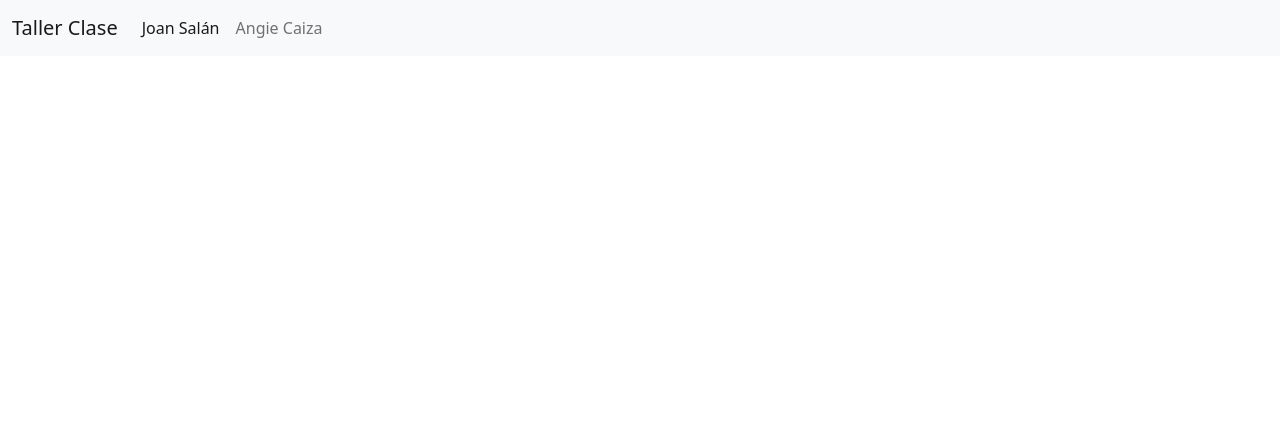
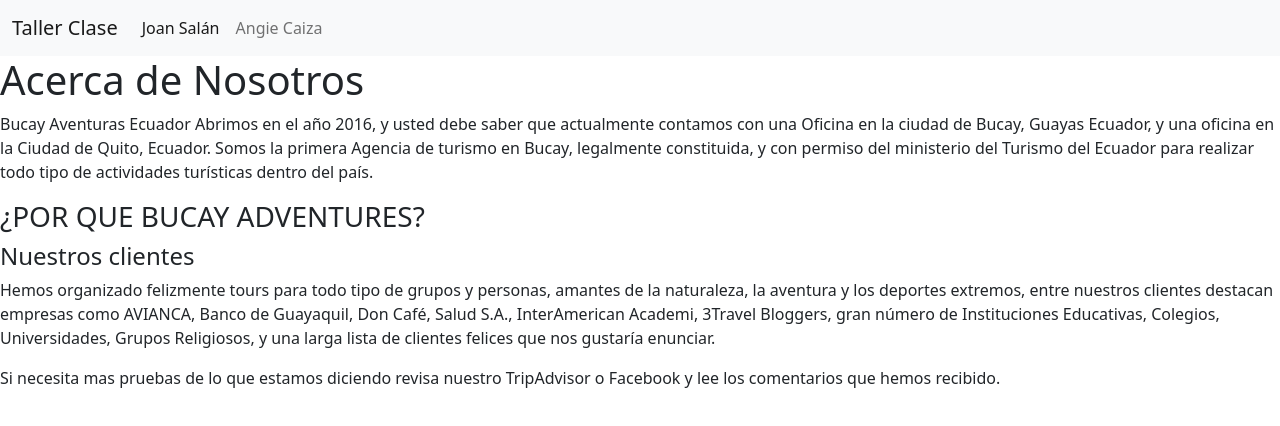
Before and after one commit to PsychoticProgrammer/TallerClase19-01-2023, a plain HTML site: page index.html in a window 1280 px wide. Drawn offline with nearby package versions, Linux system fonts and the light colour scheme.

Commit message:
Sección 1 Inicio implementada

```diff
--- a/index.html
+++ b/index.html
@@ -1,5 +1,5 @@
 <!DOCTYPE html>
-<html lang="en">
+<html lang="es">
 <head>
     <meta charset="UTF-8">
     <meta http-equiv="X-UA-Compatible" content="IE=edge">
@@ -28,9 +28,32 @@
           </div>
         </div>
     </header>
-      <main>
+    <main>
+        <h1>Acerca de Nosotros</h1>
+        <section id="Juan Espín">
+            <p>
+                Bucay Aventuras Ecuador Abrimos en el año 2016, y usted debe saber que actualmente contamos
+                con una Oficina en la ciudad de Bucay, Guayas Ecuador, y una oficina en la Ciudad de Quito, Ecuador.
 
-      </main>
+                Somos la primera Agencia de turismo en Bucay, legalmente constituida, y con permiso del ministerio del
+                Turismo del Ecuador para realizar todo tipo de actividades turísticas dentro del país.
+            </p>
+
+            <h3>¿POR QUE BUCAY ADVENTURES?<h3>
+
+            <h4>Nuestros clientes</h4>
+            <p>
+                Hemos organizado felizmente tours para todo tipo de grupos y personas, amantes de la naturaleza, la aventura
+                y  los deportes extremos, entre nuestros clientes destacan empresas como AVIANCA, Banco de Guayaquil, Don Café,
+                Salud S.A., InterAmerican Academi, 3Travel Bloggers, gran número de Instituciones Educativas, Colegios, Universidades,
+                Grupos Religiosos, y una larga lista de clientes felices que nos gustaría enunciar.
+            </p>
+            <p>
+                Si necesita mas pruebas de lo que estamos diciendo revisa nuestro TripAdvisor o Facebook y lee los comentarios que hemos
+                recibido.
+            </p>
+        </section>
+    </main>
     <footer>
 
     </footer>
```
